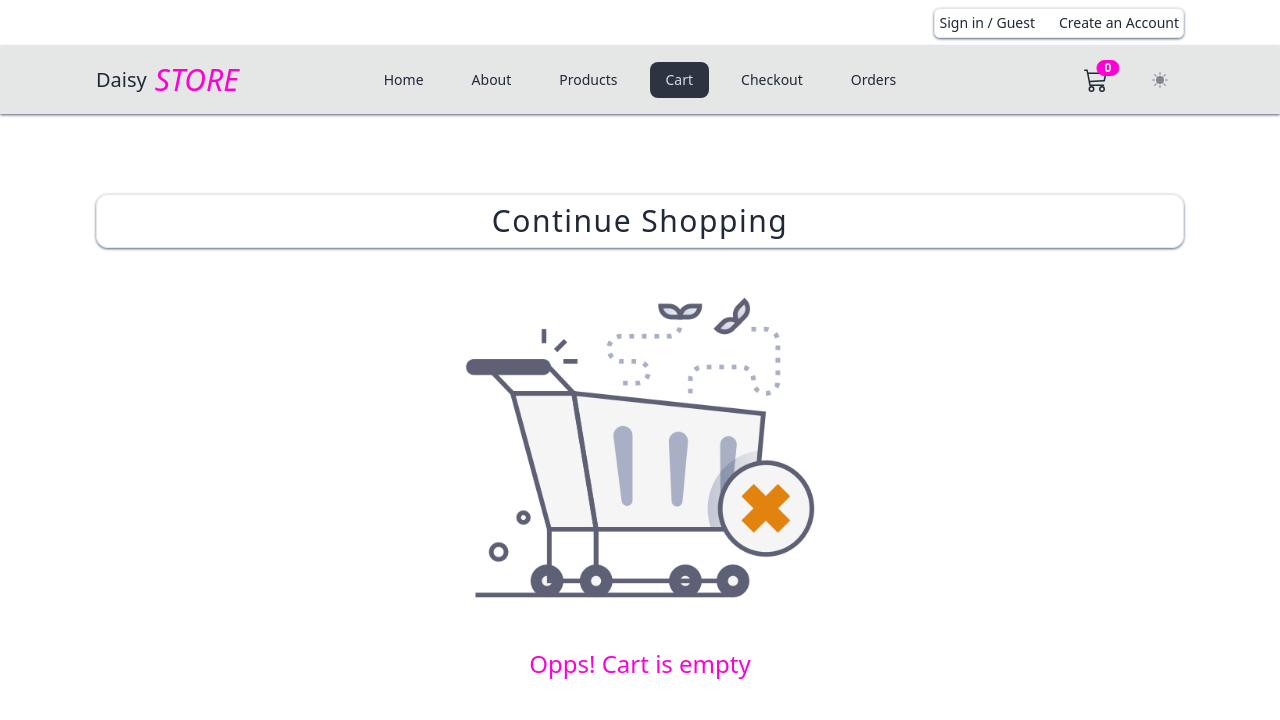
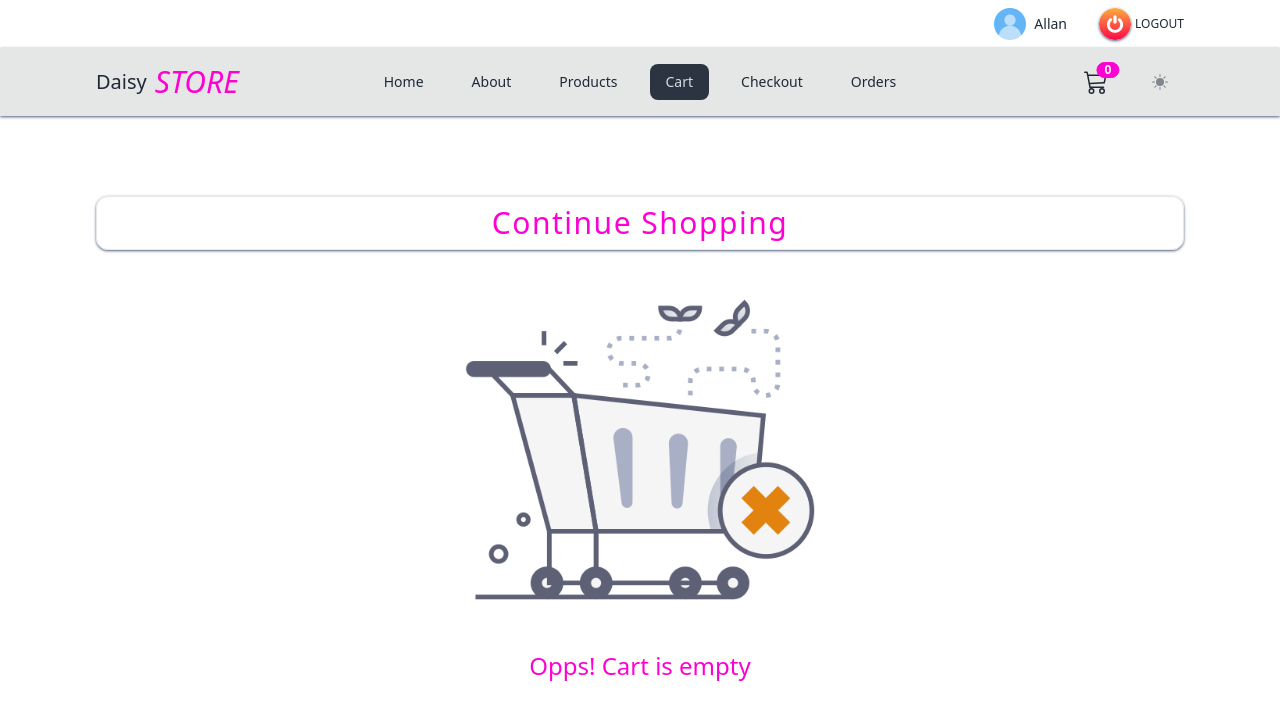
Before and after one commit to allanReyMacasaquit/daisy2, a React (Vite) app: page /cart in a window 1280 px wide. Shown: the top 720 px of the page. Built offline with nearby package versions, Linux system fonts and the light colour scheme.

Commit message:
apply user to header and navbar

```diff
--- a/src/components/header/Header.jsx
+++ b/src/components/header/Header.jsx
@@ -1,12 +1,37 @@
-import { Link } from 'react-router-dom';
+import { useDispatch, useSelector } from 'react-redux';
+import { Link, useNavigate } from 'react-router-dom';
+import { logoutUser } from '../../features/user/userSlice';
+import { clearItem } from '../../features/cart/cartSlice';
+import Profile from '../../assets/profile.png';
+import Logout from '../../assets/logout.png';
 
 const Header = () => {
+	const navigate = useNavigate();
+	const dispatch = useDispatch();
+	const user = useSelector((state) => state.userState.user);
+	const handleLogout = () => {
+		navigate('/');
+		dispatch(clearItem());
+		dispatch(logoutUser());
+	};
 	return (
 		<header className=' py-2  '>
-			<div className='align-element flex justify-center sm:justify-end '>
-				{/* USER */}
-				{/* LINKS */}
-				<div className='flex gap-x-6 justify-center items-center border rounded-md shadow p-1 shadow-slate-500'>
+			<div className='align-element flex justify-evenly sm:justify-end '>
+				{user ? (
+					<div className='flex gap-2 items-center '>
+						<img src={Profile} alt='profile image' className='w-8' />
+						<p className='text-xs sm:text-sm mr-6'>{user.username}</p>
+						<button className='flex items-center gap-1' onClick={handleLogout}>
+							<img
+								src={Logout}
+								alt='profile image'
+								className='w-8 shadow shadow-slate-500 hover:p-[.99px] rounded-full hover:shadow-slate-700 hover:bg-slate-200'
+							/>
+							<a className='uppercase text-xs'>logout</a>
+						</button>
+					</div>
+				) : (
+					<div className='flex gap-x-6 justify-center items-center p-[5.99px] shadow-slate-500'>
 						<Link to='/login' className='header-link'>
 							Sign in / Guest
 						</Link>
@@ -14,6 +39,7 @@ const Header = () => {
 							Create an Account
 						</Link>
 					</div>
+				)}
 			</div>
 		</header>
 	);
--- a/src/components/navbar/NavLinks.jsx
+++ b/src/components/navbar/NavLinks.jsx
@@ -1,3 +1,4 @@
+import { useSelector } from 'react-redux';
 import { NavLink } from 'react-router-dom';
 
 const links = [
@@ -10,10 +11,13 @@ const links = [
 ];
 
 const NavLinks = () => {
+	const user = useSelector((state) => state.userState.user);
 	return (
 		<>
 			{links.map((link) => {
 				const { id, url, text } = link;
+				if ((url === 'orders' && !user) || (url === 'checkout' && !user))
+					return null;
 				return (
 					<li key={id}>
 						<NavLink className='capitalize mx-2' to={url}>
--- a/src/components/products/SectionTitle.jsx
+++ b/src/components/products/SectionTitle.jsx
@@ -3,7 +3,7 @@ const SectionTitle = ({ text }) => {
 		<>
 			<section>
 				<div className='text-center border rounded-xl shadow  shadow-slate-500 p-2'>
-					<h2 className='text-3xl font-medium tracking-wider capitalize'>
+					<h2 className='text-3xl text-secondary font-medium tracking-wider capitalize'>
 						{text}
 					</h2>
 				</div>
--- a/src/features/user/userSlice.js
+++ b/src/features/user/userSlice.js
@@ -1,4 +1,5 @@
 import { createSlice } from '@reduxjs/toolkit';
+import { toast } from 'react-toastify';
 
 const themes = {
 	light: 'light',
@@ -12,7 +13,7 @@ const getThemeFromLocalStorage = () => {
 };
 
 const initialState = {
-	user: { username: 'coding addict' },
+	user: { username: 'Allan' },
 	theme: getThemeFromLocalStorage(),
 };
 
@@ -24,7 +25,9 @@ const userSlice = createSlice({
 			console.log('login');
 		},
 		logoutUser: (state) => {
-			console.log('logout');
+			state.user = null;
+			localStorage.removeItem('user');
+			toast.success('Logged out successfully');
 		},
 		toggleTheme: (state) => {
 			const { dim, light } = themes;
--- a/src/pages/Cart.jsx
+++ b/src/pages/Cart.jsx
@@ -4,8 +4,9 @@ import { Link } from 'react-router-dom';
 import login from '../assets/login.png';
 import checkout from '../assets/checkout.png';
 import EmptyCart from '../assets/empty-cart.png';
+
 const Cart = () => {
-	const user = null;
+	const user = useSelector((state) => state.userState.user);
 	const { numItemsInCart } = useSelector((state) => state.cartState);
 	if (numItemsInCart === 0) {
 		return (
@@ -47,7 +48,7 @@ const Cart = () => {
 							className='btn btn-primary btn-block mt-8 tracking-wider'
 						>
 							<img src={checkout} alt='checkout' className='h-8' />
-							Checkout
+							<p className='text-primary-content text-xl'>Checkout</p>
 						</Link>
 					) : (
 						<Link
```
Also changed, not shown: src/assets/logout.png (added), src/assets/profile.png (added). Lines whose indentation alone changed are shown as unchanged.
